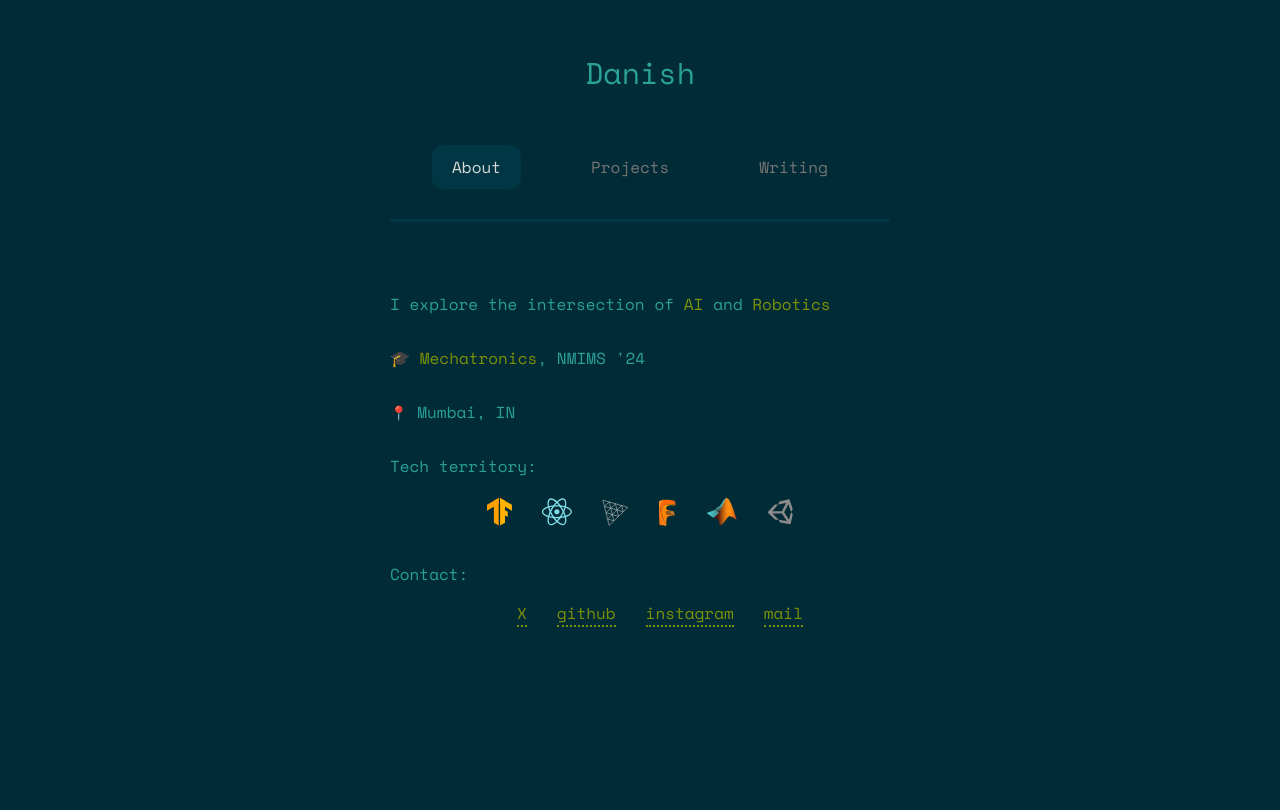
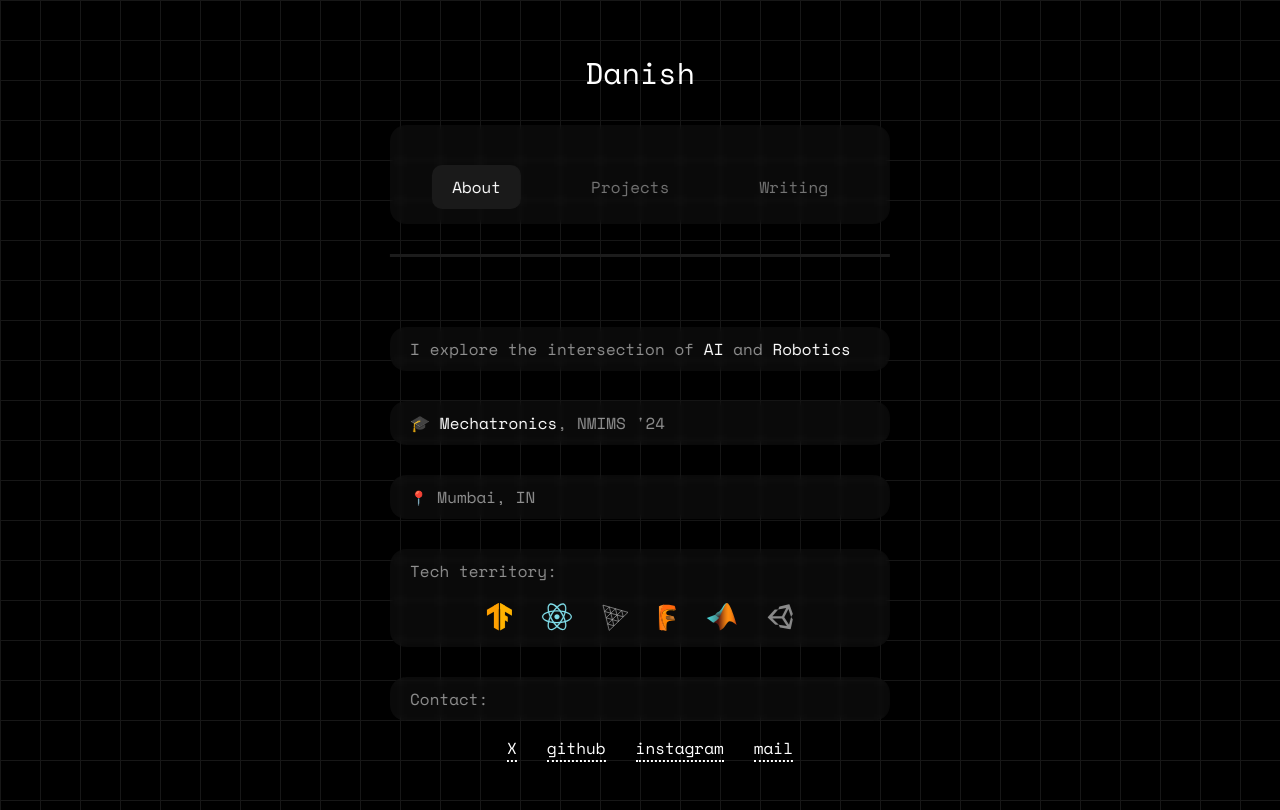
Before and after one commit to dan10ish/dan10ish.github.io, a React (Create React App) app: page / in a window 1280 px wide. Built offline with nearby package versions, Linux system fonts and the light colour scheme; no server answers.

Commit message:
💡 Switched theme

```diff
--- a/public/index.html
+++ b/public/index.html
@@ -1,14 +1,11 @@
-<!doctype html>
+<!DOCTYPE html>
 <html lang="en">
   <head>
     <meta charset="utf-8" />
     <link rel="icon" href="./assets/icon.png" />
     <meta name="viewport" content="width=device-width, initial-scale=1" />
-    <meta name="theme-color" content="#012B36" />
-    <meta
-      name="description"
-      content="Danish's Website"
-    />
+    <meta name="theme-color" content="#000000" />
+    <meta name="description" content="Danish's Website" />
     <link rel="preconnect" href="https://fonts.googleapis.com" />
     <link rel="preconnect" href="https://fonts.gstatic.com" crossorigin />
     <link
@@ -18,19 +15,34 @@
     <link rel="apple-touch-icon" href="./assets/icon.png" />
     <link rel="manifest" href="%PUBLIC_URL%/manifest.json" />
 
-    <meta name="twitter:image:src" content="https://i.ibb.co/N7fg6NG/link-Preview.png"/>
-    <meta name="twitter:site" content="@dan10ish"/>
-    <meta name="twitter:card" content="summary"/>
-    <meta name="twitter:title" content="Danish's Website"/>
-    <meta name="twitter:description" content="Danish's personal portfolio website"/>
-    <meta property="og:image" content="https://i.ibb.co/N7fg6NG/link-Preview.png"/>
-    <meta property="og:image:alt" content="Danish's personal portfolio website"/>
-    <meta property="og:site_name" content="Danish Ansari"/>
-    <meta property="og:type" content="website"/>
-    <meta property="og:title" content="Danish Ansari"/>
-    <meta property="og:url" content="https://danishansari.in"/>
-    <meta property="og:description" content="Danish's personal portfolio website"/>
-    <meta property="profile:username" content="dan10ish"/>
+    <meta
+      name="twitter:image:src"
+      content="https://i.ibb.co/N7fg6NG/link-Preview.png"
+    />
+    <meta name="twitter:site" content="@dan10ish" />
+    <meta name="twitter:card" content="summary" />
+    <meta name="twitter:title" content="Danish's Website" />
+    <meta
+      name="twitter:description"
+      content="Danish's personal portfolio website"
+    />
+    <meta
+      property="og:image"
+      content="https://i.ibb.co/N7fg6NG/link-Preview.png"
+    />
+    <meta
+      property="og:image:alt"
+      content="Danish's personal portfolio website"
+    />
+    <meta property="og:site_name" content="Danish Ansari" />
+    <meta property="og:type" content="website" />
+    <meta property="og:title" content="Danish Ansari" />
+    <meta property="og:url" content="https://danishansari.in" />
+    <meta
+      property="og:description"
+      content="Danish's personal portfolio website"
+    />
+    <meta property="profile:username" content="dan10ish" />
 
     <title>Danish Ansari</title>
   </head>
@@ -40,9 +52,7 @@
     <script>
       let showingAlert = false;
       const interval = setInterval(() => {
-        document.title = showingAlert
-          ? "Danish Ansari"
-          : "Creative Enthusiast";
+        document.title = showingAlert ? "Danish Ansari" : "Creative Enthusiast";
         showingAlert = !showingAlert;
       }, 5000);
     </script>
--- a/src/components/About.jsx
+++ b/src/components/About.jsx
@@ -82,7 +82,7 @@ export default function App() {
                     X
                   </a>
                 </div>
-                <div className="about-four-two-two-two">
+                <div className="about-four-two-two-three">
                   <span className="about-lap">• </span>
                   <a
                     href="https://github.com/dan10ish"
@@ -92,7 +92,7 @@ export default function App() {
                     github
                   </a>
                 </div>
-                <div className="about-four-two-two-three">
+                <div className="about-four-two-two-two">
                   <span className="about-lap">• </span>
                   <a
                     href="https://instagram.com/dan10ish"
--- a/src/index.css
+++ b/src/index.css
@@ -4,7 +4,8 @@
   box-sizing: border-box;
 }
 
-:root {
+/* Solarized Dark */
+/* :root {
   --app-height: 100%;
   --solBackground: #012b36;
   --solNormalText: #2aa198;
@@ -14,6 +15,26 @@
   --solButton: #013745;
   --sol3DBackground: #00181e;
   --solLine: #013745;
+  --solButtonHighlight: #013745;
+  --solButtonHover: #013745;
+  --solProjectLinkHover: #ffffff;
+  --solContactHover: #7d7d7d;
+} */
+
+:root {
+  --app-height: 100%;
+  --solBackground: #000000;
+  --solNormalText: #909090;
+  --solSpecialText: #ffffff;
+  --solNotHighlighted: #757575;
+  --solHighlighted: #ffffff;
+  --solButton: #1a1a1a;
+  --sol3DBackground: #0f0f0f;
+  --solLine: #1c1c1c;
+  --solButtonHighlight: #1a1a1a;
+  --solButtonHover: #1a1a1a;
+  --solProjectLinkHover: #7d7d7d;
+  --solContactHover: #7d7d7d;
 }
 
 html,
@@ -23,13 +44,18 @@ body {
   background-color: var(--solBackground);
   color: var(--solNormalText);
   font-size: 16px;
+  background-size: 40px 40px;
+  /* background-image: radial-gradient(circle, #ffffff 1px, rgba(0, 0, 0, 0) 1px); */
+  background-image: linear-gradient(to right, #171717 1px, transparent 1px),
+    linear-gradient(to bottom, #171717 1px, transparent 1px);
 }
 
 .header {
   font-size: 22px;
   margin-top: 30px;
   padding: 10px;
-  color: var(--solNormalText);
+  color: var(--solSpecialText);
+  /* font-weight: 700; */
 }
 
 main {
@@ -48,10 +74,17 @@ a {
   align-items: center;
   justify-content: center;
   text-align: center;
-  padding-top: 20px;
+  margin-top: 20px;
   display: flex;
   flex-direction: row;
   grid-gap: 10px;
+  /* From https://css.glass */
+  background: rgba(255, 255, 255, 0.04);
+  border-radius: 16px;
+  box-shadow: 0 4px 30px rgba(0, 0, 0, 0.1);
+  backdrop-filter: blur(3px);
+  -webkit-backdrop-filter: blur(3px);
+  padding: 15px;
 }
 
 .menu-btn {
@@ -71,6 +104,7 @@ a {
   width: 300px;
   border-bottom: 3px solid var(--solLine);
   padding-top: 25px;
+  display: none;
 }
 
 .special {
@@ -83,8 +117,82 @@ a {
   flex-direction: column;
   grid-row-gap: 20px;
   row-gap: 30px;
-  padding-bottom: 50px;
+  padding-bottom: 100px;
 }
+
+/* Glass Background Start */
+
+.about-one {
+  /* From https://css.glass */
+  background: rgba(255, 255, 255, 0.04);
+  border-radius: 16px;
+  box-shadow: 0 4px 30px rgba(0, 0, 0, 0.1);
+  backdrop-filter: blur(3px);
+  -webkit-backdrop-filter: blur(3px);
+  padding: 10px 20px;
+}
+
+.about-two {
+  /* From https://css.glass */
+  background: rgba(255, 255, 255, 0.04);
+  border-radius: 16px;
+  box-shadow: 0 4px 30px rgba(0, 0, 0, 0.1);
+  backdrop-filter: blur(3px);
+  -webkit-backdrop-filter: blur(3px);
+  padding: 10px 20px;
+}
+
+.about-three {
+  /* From https://css.glass */
+  background: rgba(255, 255, 255, 0.04);
+  border-radius: 16px;
+  box-shadow: 0 4px 30px rgba(0, 0, 0, 0.1);
+  backdrop-filter: blur(3px);
+  -webkit-backdrop-filter: blur(3px);
+  padding: 10px 20px;
+}
+
+.footer {
+  /* From https://css.glass */
+  background: rgba(255, 255, 255, 0.04);
+  border-radius: 16px;
+  box-shadow: 0 4px 30px rgba(0, 0, 0, 0.1);
+  backdrop-filter: blur(3px);
+  -webkit-backdrop-filter: blur(3px);
+  padding: 10px 20px;
+}
+
+.about-four-one {
+  /* From https://css.glass */
+  background: rgba(255, 255, 255, 0.04);
+  border-radius: 16px;
+  box-shadow: 0 4px 30px rgba(0, 0, 0, 0.1);
+  backdrop-filter: blur(3px);
+  -webkit-backdrop-filter: blur(3px);
+  padding: 10px 20px;
+}
+
+.projectNav {
+  /* From https://css.glass */
+  background: rgba(255, 255, 255, 0.04);
+  border-radius: 16px;
+  box-shadow: 0 4px 30px rgba(0, 0, 0, 0.1);
+  backdrop-filter: blur(3px);
+  -webkit-backdrop-filter: blur(3px);
+  padding: 10px;
+}
+
+.table-columns {
+  /* From https://css.glass */
+  background: rgba(255, 255, 255, 0.04);
+  border-radius: 16px;
+  box-shadow: 0 4px 30px rgba(0, 0, 0, 0.1);
+  backdrop-filter: blur(3px);
+  -webkit-backdrop-filter: blur(3px);
+  padding: 5px 10px;
+}
+
+/* Glass Background End */
 
 .about-three-two {
   padding-top: 15px;
@@ -114,12 +222,40 @@ a {
 
 .about-four-two-two {
   padding-top: 10px;
-  left: 20px;
   position: relative;
   text-align: left;
   display: grid;
-  grid-template-columns: auto;
+  grid-template-areas:
+    "contact-one contact-two contact-two contact-two"
+    "contact-three contact-three contact-four contact-four";
+  column-gap: 30px;
   row-gap: 10px;
+  width: 150px;
+  justify-content: center;
+  align-items: center;
+  left: 10px;
+}
+
+.about-four-two-two-one {
+  grid-area: contact-one;
+}
+
+.about-four-two-two-two {
+  grid-area: contact-two;
+  text-align: right;
+}
+
+.about-four-two-two-three {
+  grid-area: contact-three;
+}
+
+.about-four-two-two-four {
+  grid-area: contact-four;
+  text-align: right;
+}
+
+.about-lap {
+  display: none;
 }
 
 .footer-icon {
@@ -127,7 +263,7 @@ a {
 }
 
 .projectNav {
-  padding-top: 30px;
+  margin-top: 30px;
   display: flex;
   flex-direction: row;
   grid-gap: 30px;
@@ -209,7 +345,7 @@ a {
 }
 
 .three {
-  background-color: #00181e;
+  background-color: var(--sol3DBackground);
   border-radius: 15px;
   width: 300px;
   height: 300px;
@@ -316,7 +452,7 @@ a {
 
 .highlight {
   border-radius: 10px;
-  background-color: #013745;
+  background-color: var(--solButtonHighlight);
 }
 
 /* Media Queries */
@@ -439,7 +575,7 @@ a {
   }
 
   .three {
-    background-color: #00181e;
+    background-color: var(--sol3DBackground);
     border-radius: 30px;
     width: 500px;
     height: 400px;
@@ -470,30 +606,30 @@ a {
 @media (hover: hover) and (pointer: fine) {
   .menu-btn:hover {
     border-radius: 10px;
-    background-color: #013745;
+    background-color: var(--solButtonHover);
   }
 
   .header:hover {
     border-radius: 10px;
-    background-color: #013745;
+    /* background-color: var(--solButtonHover); */
     color: var(--solHighlighted);
   }
 
   .nav:hover {
     border-radius: 10px;
-    background-color: #013745;
+    background-color: var(--solButtonHover);
   }
 
   .table-column a:hover {
-    color: var(--solHighlighted);
+    color: var(--solProjectLinkHover);
   }
 
   .pointer:hover {
-    color: var(--solHighlighted);
+    color: var(--solProjectLinkHover);
   }
 
   .about-four-two-two a:hover {
-    color: var(--solHighlighted);
+    color: var(--solContactHover);
     border-bottom: 2px dotted;
   }
 
@@ -503,6 +639,6 @@ a {
   }
 
   .buttonThree:hover {
-    color: #00181e;
+    color: #000000;
   }
 }
```
Also changed, not shown: 11 other files (tests, documents, lock files or other folders).
